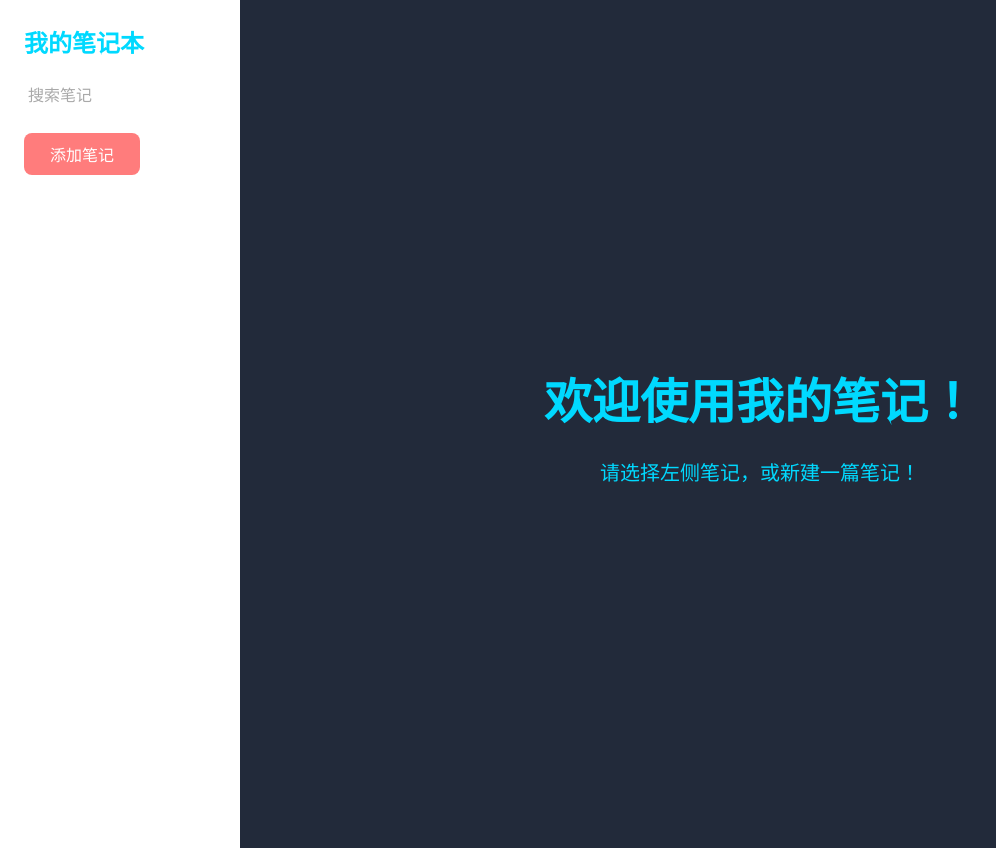
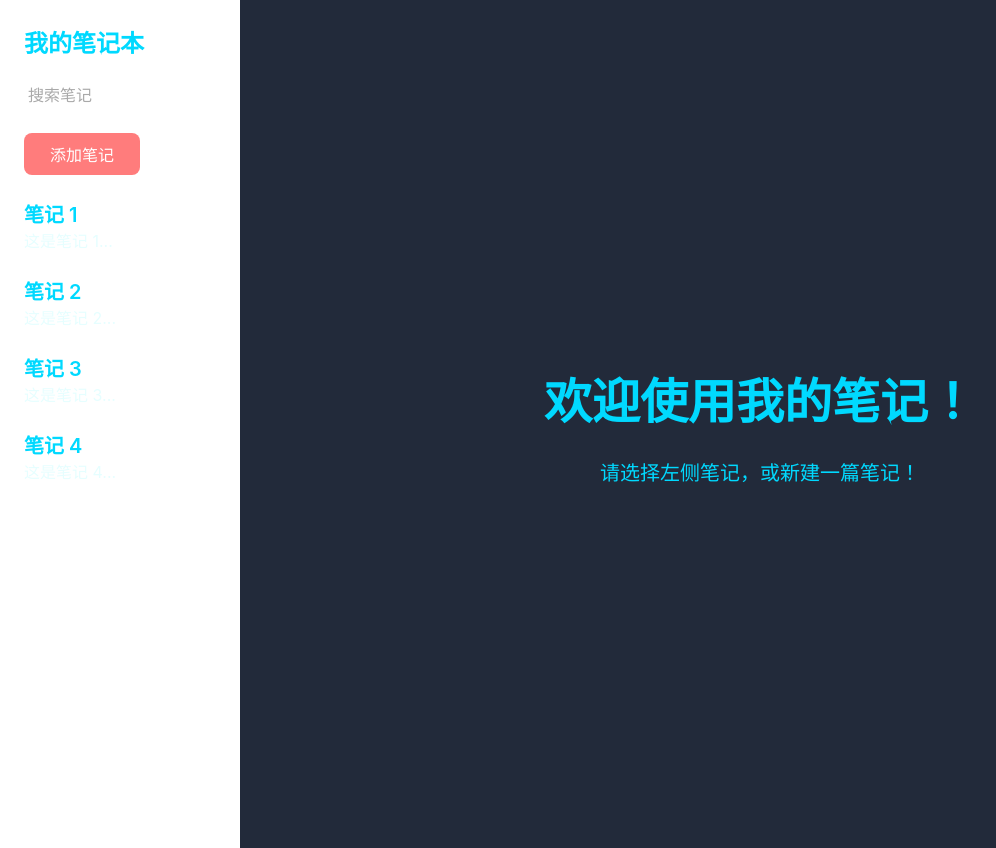
Before and after one commit to cychenyao/react-project-2024, a React (Create React App) app: page / in a window 1280 px wide. Shown: the whole page, without its empty margins (0-996 px from the left). Built offline with nearby package versions, Linux system fonts and the light colour scheme.

Commit message:
router Link

```diff
--- a/src/App.js
+++ b/src/App.js
@@ -2,9 +2,15 @@ import "./App.css";
 import NoteList from "./components/NoteList";
 import SearchNote from "./components/SearchNote";
 import NoteDetails from "./components/NoteDetails";
-import {Outlet} from "react-router-dom";
+import { Outlet } from "react-router-dom";
+
 function App() {
-  const notes = [];
+  const notes = [
+    { id: 1, title: "笔记 1", content: "这是笔记 1", likes: 0 },
+    { id: 2, title: "笔记 2", content: "这是笔记 2", likes: 0 },
+    { id: 3, title: "笔记 3", content: "这是笔记 3", likes: 0 },
+    { id: 4, title: "笔记 4", content: "这是笔记 4", likes: 0 },
+  ];
 
   return (
     <div className="container">
--- a/src/components/NoteList/index.js
+++ b/src/components/NoteList/index.js
@@ -1,12 +1,13 @@
 import React from "react";
 import "./style.css";
+import {Link} from "react-router-dom";
 
 function NoteList({ notes }) {
   return (
     <nav className="noteList">
       {notes.map((note) => (
         <div key={note.id} className="note">
-          <a href={`notes/${note.id}`}>{note.title}</a>
+          <Link to={`notes/${note.id}`}>{note.title}</Link>
           <p className="contentExerpt">
             {note.content.substring(0, 20) + "..."}
           </p>
--- a/src/router.js
+++ b/src/router.js
@@ -1,6 +1,7 @@
 import { createBrowserRouter } from "react-router-dom";
 import App from "./App";
 import Welcome from "./components/Welcome";
+import NoteDetails from "./components/NoteDetails";
 
 const router = createBrowserRouter([
   {
@@ -11,6 +12,10 @@ const router = createBrowserRouter([
         index: true,
         element: <Welcome />,
       },
+      {
+        path: "notes/:noteId",
+        element: <NoteDetails />,
+      },
     ],
   },
 ]);
```
